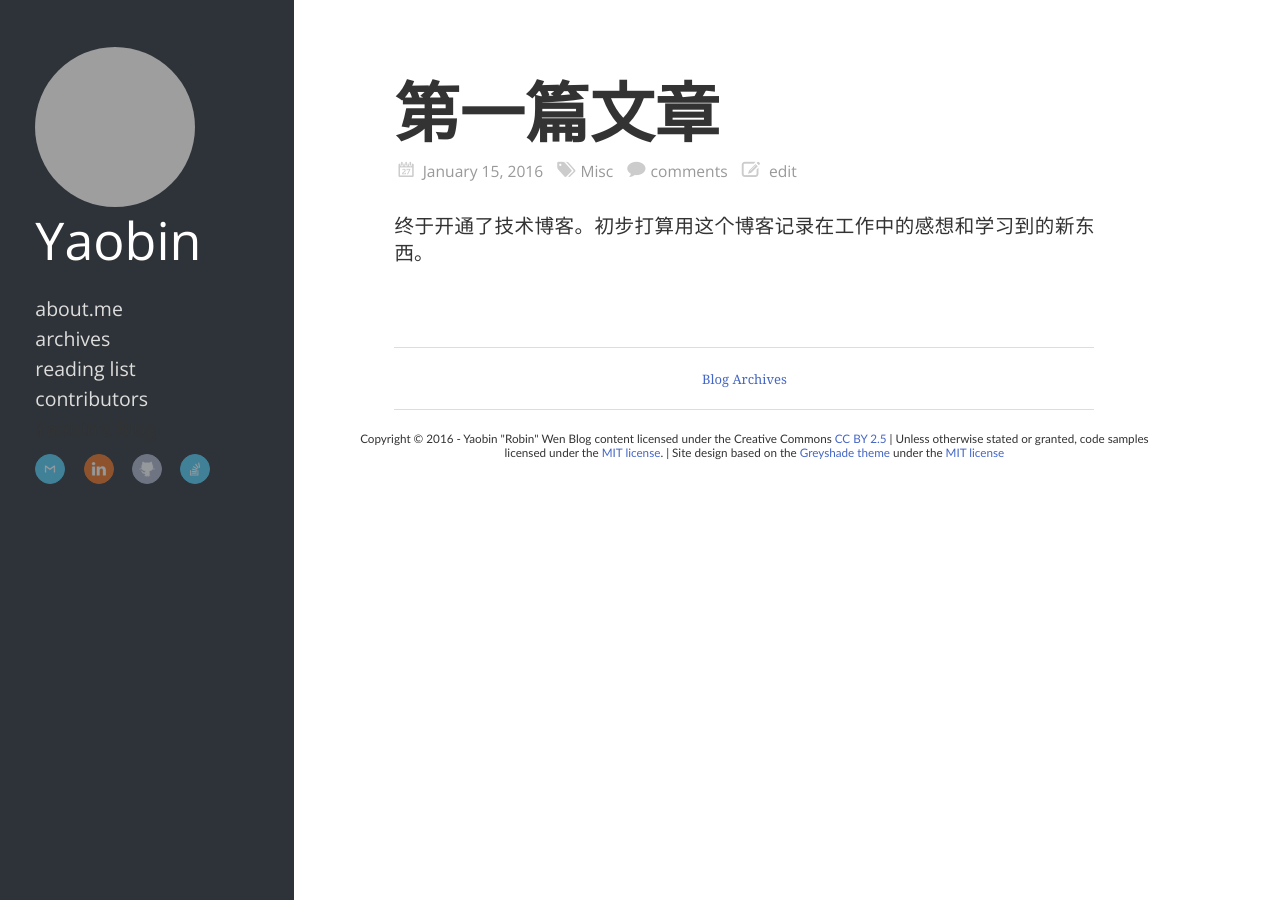
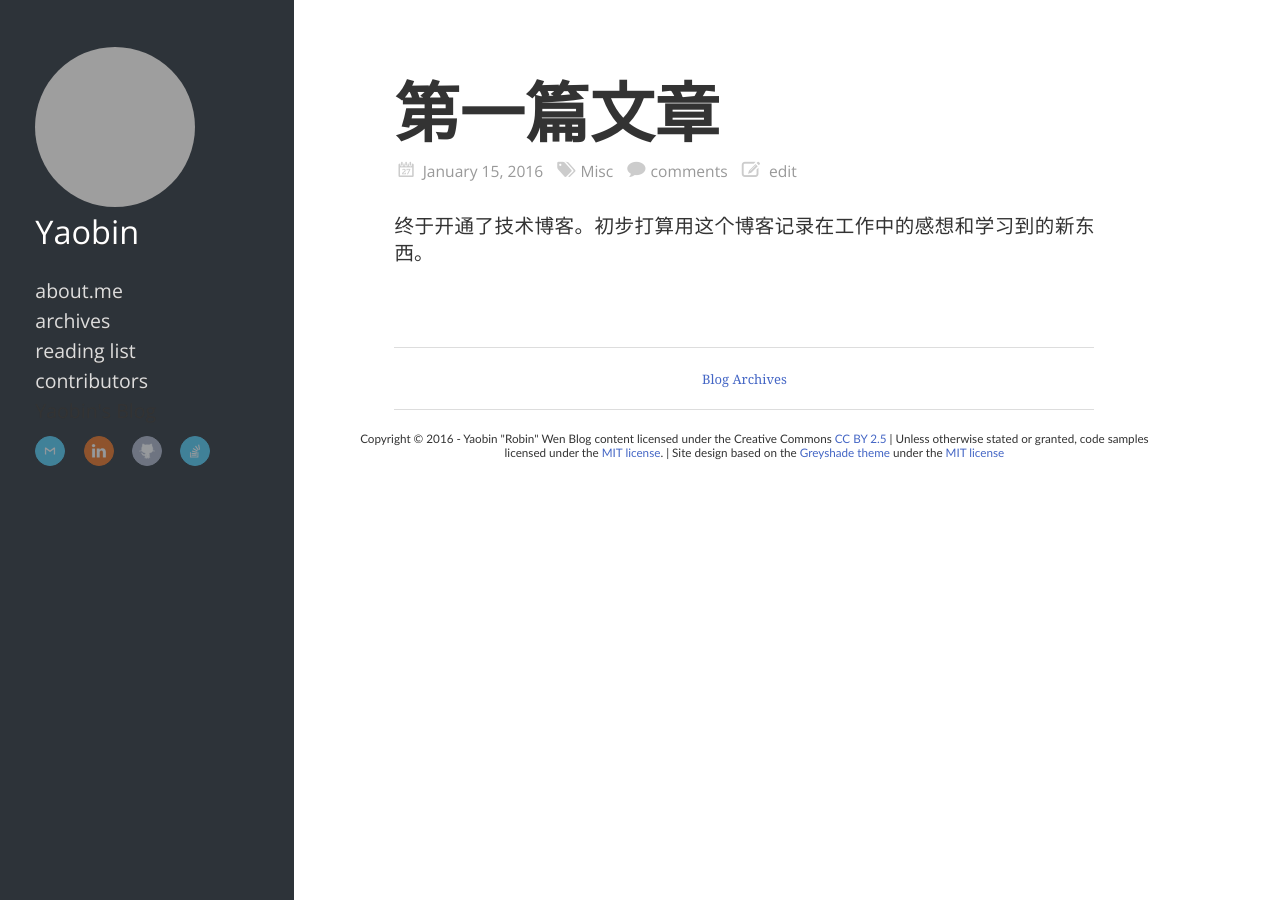
Before and after one commit to Tianhao25/yaobinwen.github.io, a Jekyll site: the page built from index.html, in a window 1280 px wide. Built offline with Jekyll 4.4.1, drawn with Linux system fonts in a browser that asks for light colours; nearby versions of some CDN libraries; the list of posts is cut into pages by our own code; comment, search, counter and statistics services are not loaded; grey boxes are pictures that could not be loaded.

Commit message:
Change font.

```diff
--- a/css/screen.css
+++ b/css/screen.css
@@ -88,7 +88,7 @@ a {
 #header h1 {
     font-family: "Open Sans";
     font-weight: 400;
-    font-size: 4em;
+    font-size: 2.5em;
     line-height: 0.9;
     float: left;
     width: 100%;
@@ -277,7 +277,7 @@ article {
 }
 article h1.title {
     font-weight: 300;
-    line-height: 25px;
+    line-height: 35px;
     margin-bottom: 20px;
 }
 article h1.title a { color: #666 }
```
